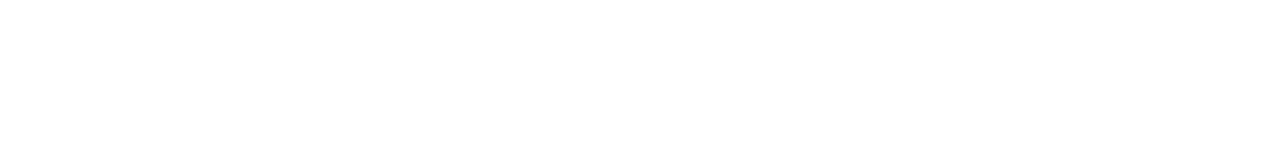
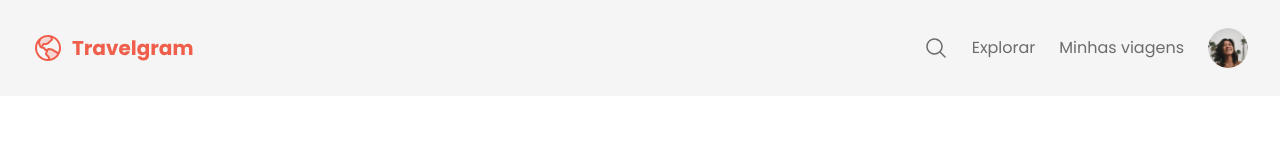
Before and after one commit to Biel-77/Travelgram, a plain HTML site: page index.html in a window 1280 px wide. Drawn offline with Linux system fonts and the light colour scheme.

Commit message:
Navegation

```diff
--- a/index.html
+++ b/index.html
@@ -1,17 +1,42 @@
 <!DOCTYPE html>
 <html lang="pt-br">
-<head>
-    <link rel="preconnect" href="https://fonts.googleapis.com">
-    <link rel="preconnect" href="https://fonts.gstatic.com" crossorigin>
+  <head>
+    <link rel="preconnect" href="https://fonts.googleapis.com" />
+    <link rel="preconnect" href="https://fonts.gstatic.com" crossorigin />
 
+    <meta charset="UTF-8" />
+    <meta name="viewport" content="width=device-width, initial-scale=1.0" />
+    <title>Travelgram</title>
+    <link rel="stylesheet" href="./styles/index.css" />
 
-    <meta charset="UTF-8">
-    <meta name="viewport" content="width=device-width, initial-scale=1.0">
-    <title>Travelgram</title>
-    <link rel="stylesheet" href="./styles/index.css">
+    <link
+      href="https://fonts.googleapis.com/css2?family=Poppins:wght@400;700&display=swap"
+      rel="stylesheet"
+    />
+  </head>
+  <body>
+    <div class="bg-surface-color">
+      <nav class="container">
+        <a href="#" id="logo">
+          <img src="assets/Logo.svg" alt="logomarca" />
+        </a>
 
-    <link href="https://fonts.googleapis.com/css2?family=Poppins:wght@400;700&display=swap" rel="stylesheet">
-</head>
-<body>
-</body>
+        <ul id="primary-menu">
+          <li>
+            <a href="#">
+              <img src="assets/icons/MagnifyingGlass.svg" alt="icone da lupa" />
+            </a>
+          </li>
+          <li><a href="#">Explorar</a></li>
+          <li><a href="#">Minhas viagens</a></li>
+          <li>
+            <a href="#">
+              <img src="./Profile pic.png" alt="Imagem de Isabela Torres" />
+            </a>
+          </li>
+        </ul>
+      </nav>
+    </div>
+    <header></header>
+  </body>
 </html>
--- a/styles/global.css
+++ b/styles/global.css
@@ -25,3 +25,23 @@ body {
     color: var(--text-color-secondary);
     background-color: var(--background-color);
 }
+
+a {
+    text-decoration: none;
+    color: inherit;
+}
+
+a:hover {
+    color: var(--brand-color);
+    text-decoration: underline;
+}
+
+.container {
+    padding-inline: 32px;
+    max-width: 1280px;
+    margin-inline: auto;
+}
+
+.bg-surface-color {
+    background-color: var(--surface-color);
+}
--- a/styles/index.css
+++ b/styles/index.css
@@ -1 +1,2 @@
 @import url(global.css);
+@import url(nav.css);
--- /dev/null
+++ b/styles/nav.css
@@ -0,0 +1,24 @@
+nav {
+    display: flex;
+    justify-content: space-between;
+    align-items: center;
+
+    line-height: 0;
+    padding-block: 20px;
+}
+
+nav ul {
+    list-style: none;
+    display: flex;
+    align-items: center;
+    gap: 24px;
+
+    padding-block: 8px;
+}
+
+nav ul li:last-child img {
+    width: 40px;
+    height: 40px;
+    object-fit: cover;
+    border-radius: 50%;
+}
```
Also changed, not shown: Profile pic.png (added), assets/icons/MagnifyingGlass.svg (added).
